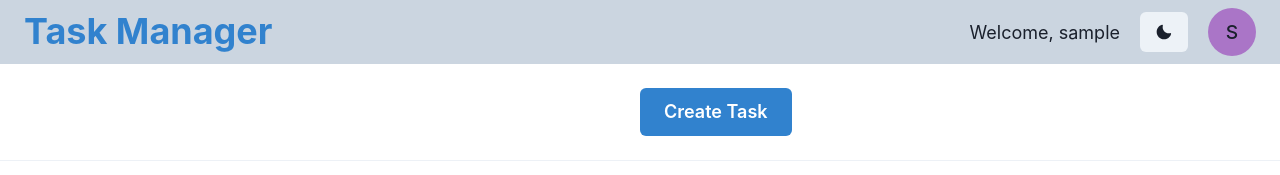
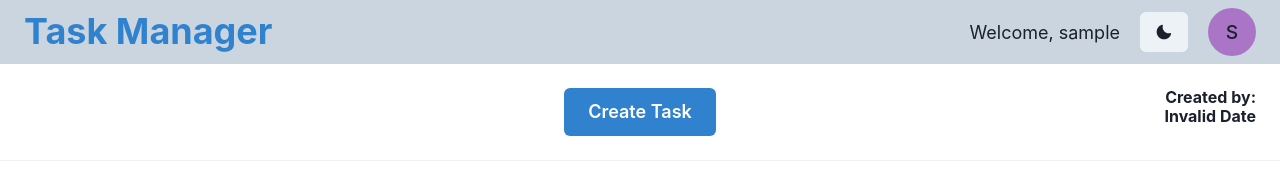
Before and after one commit to tyler-parker/task-manager, a React (Create React App) app in the folder client/: page /project/1 in a window 1280 px wide. Shown: the top 175 px of the page. Built offline with nearby package versions, Linux system fonts and the light colour scheme; no server answers; sample sign-in values are in the browser's storage; the HTML template or start-up script is replaced by a standard one.

Commit message:
added 'username' to the project model so I can call on the user of each project. Also created task modal.

```diff
--- a/client/package.json
+++ b/client/package.json
@@ -19,6 +19,7 @@
     "react-dnd-html5-backend": "^14.0.2",
     "react-dom": "^17.0.2",
     "react-icons": "^4.3.1",
+    "react-lorem-ipsum": "^1.4.9",
     "react-router-dom": "^5.2.0",
     "react-scripts": "^4.0.3",
     "react-split": "^2.0.13",
--- a/client/src/components/Project.js
+++ b/client/src/components/Project.js
@@ -1,6 +1,6 @@
 import React, { useContext, useEffect, useState } from 'react'
-import Task from './Task'
 import ProjectTask from './ProjectTask'
+import TaskModal from './TaskModal'
 import { ProjectContext } from '../context/ProjectProvider'
 import { useParams } from 'react-router-dom'
 import { useDrop } from 'react-dnd'
@@ -11,7 +11,6 @@ import {
     Heading,
     Grid,
     Flex,
-    Button
 } from '@chakra-ui/react'
 
 export default function Project(props) {
@@ -20,12 +19,14 @@ export default function Project(props) {
     const [board, setBoard] = useState([])
     const boardBg = useColorModeValue('gray.200', 'gray.600')
 
+
+
     const [{isOver}, drop] = useDrop(() => ({
         accept: 'task',
         drop: (item) => addTaskToBoard(item.id),
         collect: (monitor) => ({
             isOver: !!monitor.isOver()
-          })
+        })
     }))
 
     // adding a task to a board
@@ -40,8 +41,8 @@ export default function Project(props) {
 
     const {
         getUserProject,
+        getProjectTasks,
         currentProject,
-        getProjectTasks,
         projectTasks
     } = useContext(ProjectContext)
 
@@ -54,16 +55,26 @@ export default function Project(props) {
         console.log(projectTasks)
     }, [])
 
+    const formattedDate = new Date(currentProject.createdAt).toDateString()
+
     return (
         <>
-                <Grid gridTemplateColumns='1fr 1fr' m={6}>
+                <Grid gridTemplateColumns={{sm: '1fr',md: 'repeat(3, 1fr)', lg: 'repeat(3, 1fr)', xl: 'repeat(3, 1fr)'}} m={6}>
                     <Stack>
                         <Heading size='xl'>{currentProject.title}</Heading>
                         <Heading size='large'>{currentProject.description}</Heading>
                     </Stack>
-                    <Flex align='end' justify='start'>
-                        <Button size='lg' colorScheme='blue'>Create Task</Button>
+                    <Flex align='center' justify='center'>
+                        <TaskModal />
                     </Flex>
+                        <Flex direction='column' align='end'>
+                            <Heading fontSize={{sm: 'sm', md: 'sm', lg: 'md', xl: 'md'}}>
+                                Created by: {currentProject.username}
+                            </Heading>
+                            <Heading size='sm'>
+                                {formattedDate}
+                            </Heading>
+                        </Flex>
                 </Grid>
                 <Divider />
                 <Grid align='center' templateColumns={{sm: '1fr', md: 'repeat(2, 1fr)', lg: 'repeat(4, 1fr)', xl: 'repeat(4, 1fr)'}} gap={6} m={4}>
--- /dev/null
+++ b/client/src/components/TaskModal.js
@@ -0,0 +1,39 @@
+import React from 'react'
+import { LoremIpsum } from 'react-lorem-ipsum'
+import {
+    useDisclosure,
+    Modal,
+    ModalOverlay,
+    ModalContent,
+    ModalHeader,
+    ModalFooter,
+    ModalBody,
+    ModalCloseButton,
+    Button
+} from '@chakra-ui/react'
+
+export default function TaskModal() {
+    const { isOpen, onOpen, onClose } = useDisclosure()
+    return (
+        <>
+            <Button onClick={onOpen} size='lg' colorScheme='blue'>Create Task</Button>
+            <Modal size='xl' isOpen={isOpen} onClose={onClose}>
+                <ModalOverlay />
+                <ModalContent>
+                <ModalHeader>Modal Title</ModalHeader>
+                <ModalCloseButton />
+                <ModalBody>
+                    <LoremIpsum p={2} />
+                </ModalBody>
+
+                <ModalFooter>
+                    <Button colorScheme='blue' mr={3} onClick={onClose}>
+                    Close
+                    </Button>
+                    <Button variant='ghost'>Secondary Action</Button>
+                </ModalFooter>
+                </ModalContent>
+            </Modal>
+        </>
+    )
+}
```
Also changed, not shown: 1 other file (tests, documents, lock files or other folders).
